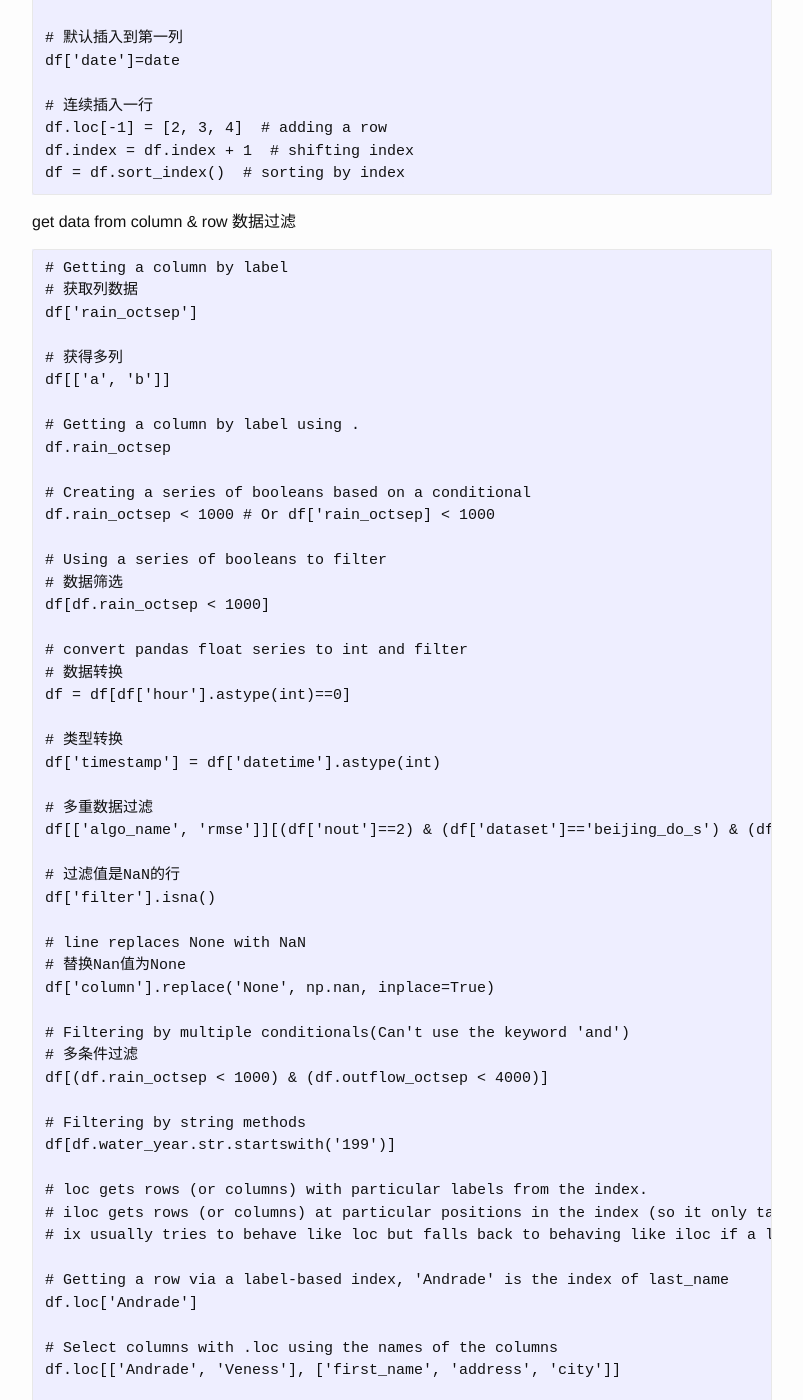
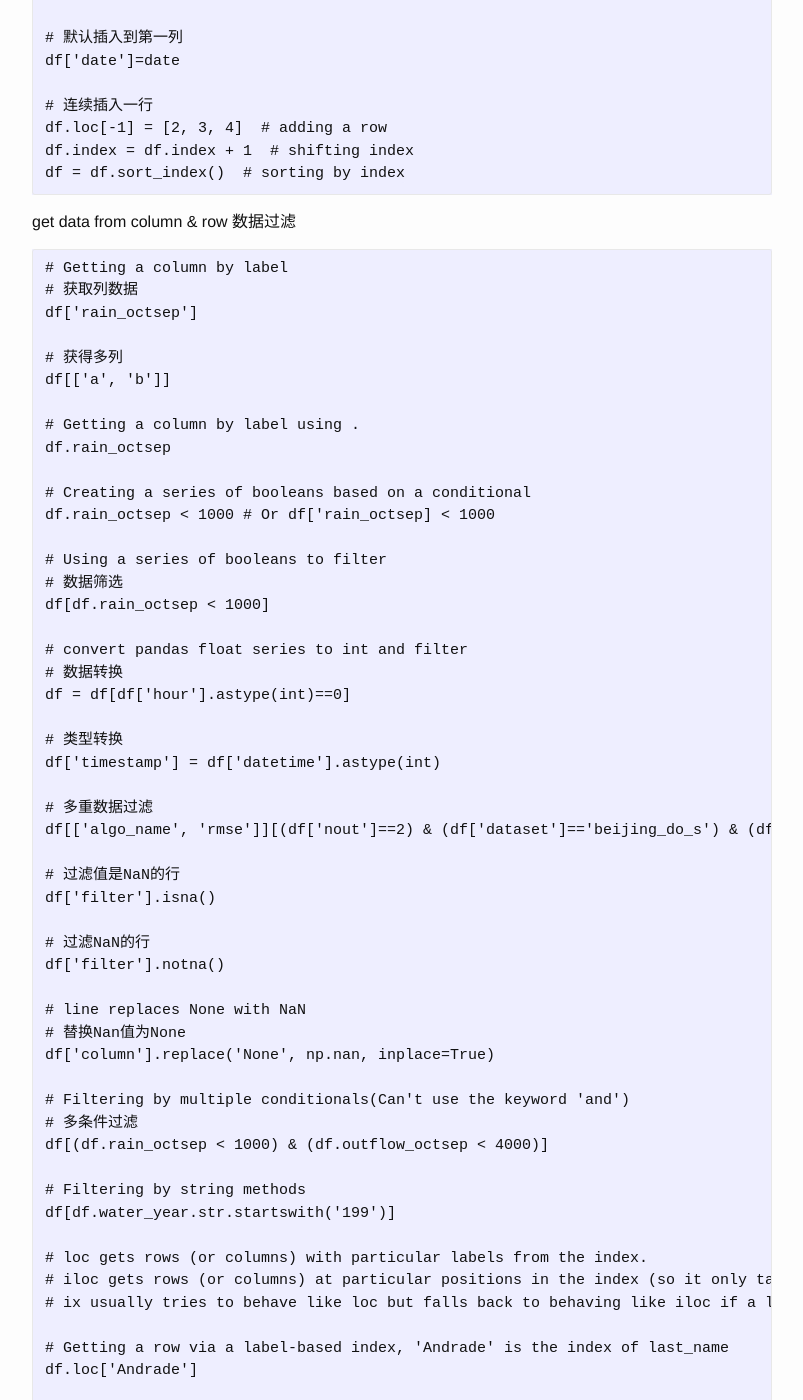
Before and after one commit to josephstalin117/josephstalin117.github.io, a Jekyll site: the page built from _posts/2018-3-13-pandas.markdown, in a window 1280 px wide and 1400 px high, scrolled down 1687 px. Shown: the whole window, without its empty margins (238-1041 px from the left). Built offline with Jekyll 4.4.1, drawn with Linux system fonts in a browser that asks for light colours; some of the changed text lies outside the part shown.

Commit message:
update isna()

```diff
--- a/_posts/2018-3-13-pandas.markdown
+++ b/_posts/2018-3-13-pandas.markdown
@@ -113,6 +113,9 @@
 
 # 过滤值是NaN的行
 df['filter'].isna()
+
+# 过滤NaN的行
+df['filter'].notna()
 
 # line replaces None with NaN
 # 替换Nan值为None
```
